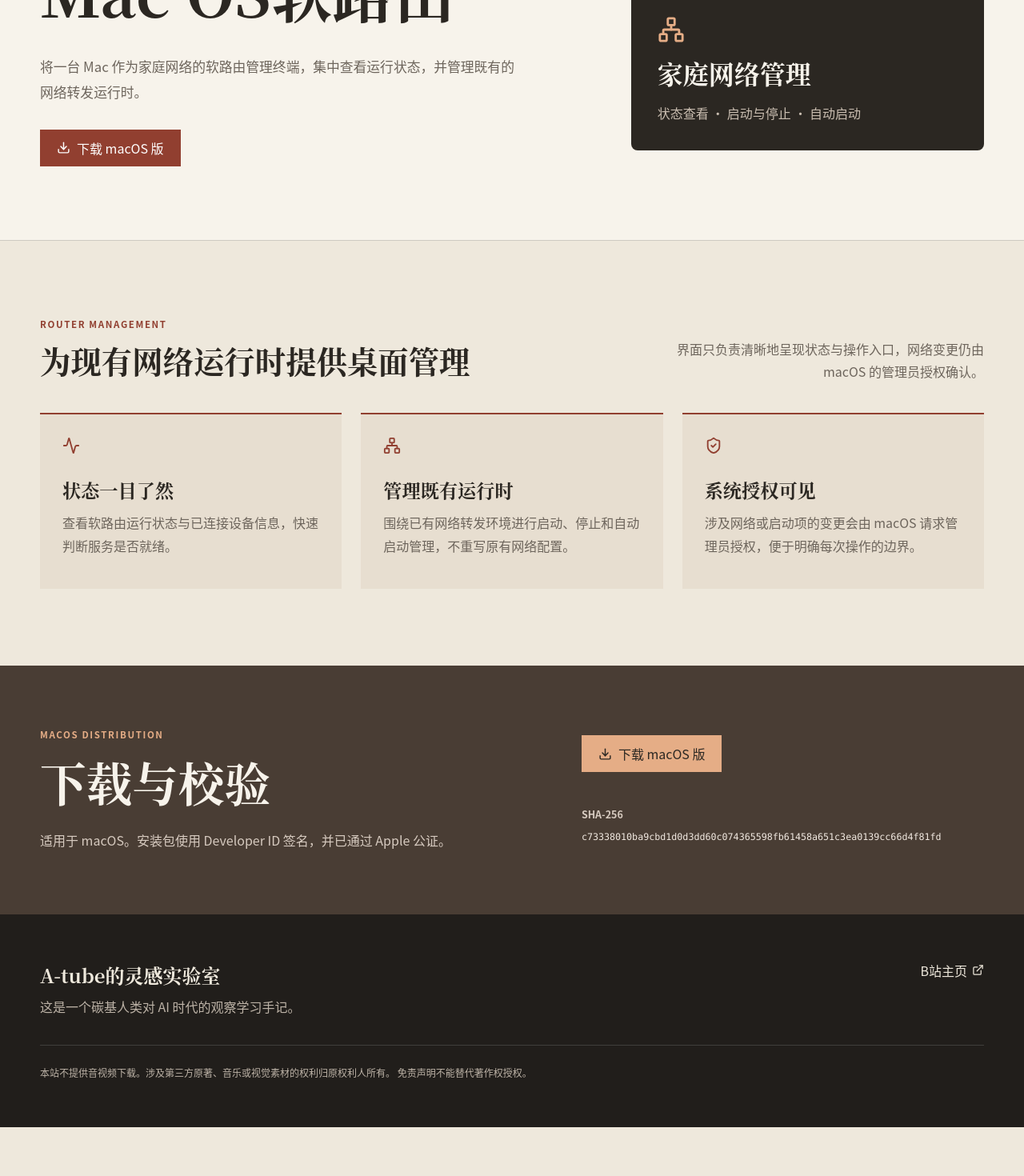
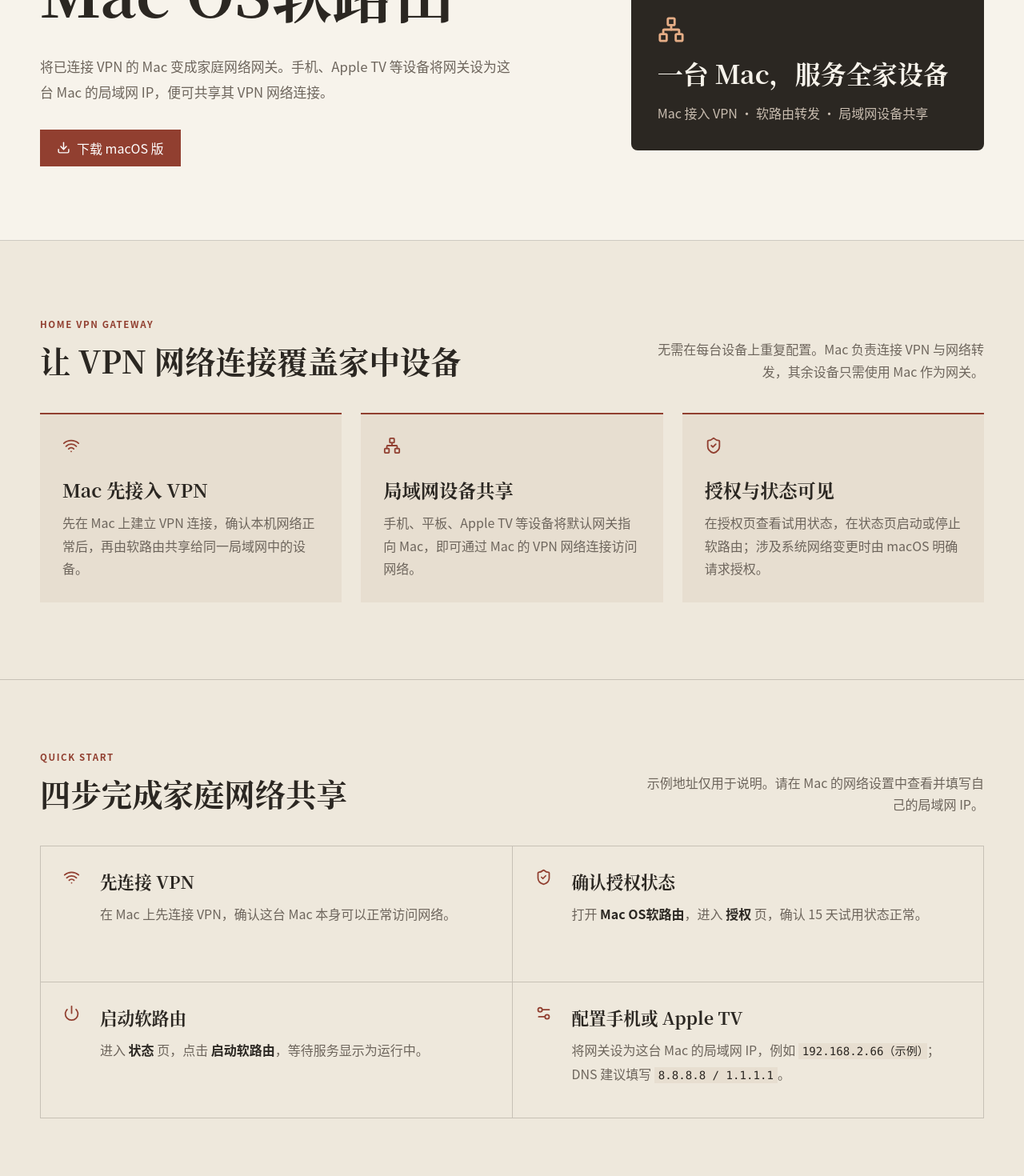
Before and after one commit to C6CL6/atube-lab, a React (Vite) app: page /router in a window 1280 px wide. Shown: the part 260-1730 px from the top of the page at 80% size. Before the commit the page ends 1669 px from the top, so only its background shows below. Built offline with nearby package versions, Linux system fonts and the light colour scheme.

Commit message:
Clarify VPN gateway setup and support

```diff
--- a/src/pages/RouterPage.tsx
+++ b/src/pages/RouterPage.tsx
@@ -1,4 +1,4 @@
-import { Activity, Download, Network, ShieldCheck } from "lucide-react";
+import { Activity, Download, Network, Power, Settings2, ShieldCheck, Wifi } from "lucide-react";
 import { SiteFooter } from "../components/SiteFooter";
 import { SiteHeader } from "../components/SiteHeader";
 
@@ -15,7 +15,7 @@
               <p className="eyeline">HOME NETWORK · MACOS</p>
               <h1>Mac OS软路由</h1>
               <p className="router-hero__intro">
-                将一台 Mac 作为家庭网络的软路由管理终端，集中查看运行状态，并管理既有的网络转发运行时。
+                将已连接 VPN 的 Mac 变成家庭网络网关。手机、Apple TV 等设备将网关设为这台 Mac 的局域网 IP，便可共享其 VPN 网络连接。
               </p>
               <a className="button button--primary" href="/downloads/Mac-OS软路由.dmg" download>
                 <Download size={17} aria-hidden="true" /> 下载 macOS 版
@@ -23,33 +23,63 @@
             </div>
             <div className="router-status" aria-label="软路由状态概览">
               <Network size={34} aria-hidden="true" />
-              <strong>家庭网络管理</strong>
-              <span>状态查看 · 启动与停止 · 自动启动</span>
+              <strong>一台 Mac，服务全家设备</strong>
+              <span>Mac 接入 VPN · 软路由转发 · 局域网设备共享</span>
             </div>
           </div>
         </section>
 
         <section className="section page-shell">
           <header className="section-heading">
-            <div><p className="eyeline">ROUTER MANAGEMENT</p><h2>为现有网络运行时提供桌面管理</h2></div>
-            <p>界面只负责清晰地呈现状态与操作入口，网络变更仍由 macOS 的管理员授权确认。</p>
+            <div><p className="eyeline">HOME VPN GATEWAY</p><h2>让 VPN 网络连接覆盖家中设备</h2></div>
+            <p>无需在每台设备上重复配置。Mac 负责连接 VPN 与网络转发，其余设备只需使用 Mac 作为网关。</p>
           </header>
           <div className="router-feature-grid">
             <article>
-              <Activity size={22} aria-hidden="true" />
-              <h3>状态一目了然</h3>
-              <p>查看软路由运行状态与已连接设备信息，快速判断服务是否就绪。</p>
+              <Wifi size={22} aria-hidden="true" />
+              <h3>Mac 先接入 VPN</h3>
+              <p>先在 Mac 上建立 VPN 连接，确认本机网络正常后，再由软路由共享给同一局域网中的设备。</p>
             </article>
             <article>
               <Network size={22} aria-hidden="true" />
-              <h3>管理既有运行时</h3>
-              <p>围绕已有网络转发环境进行启动、停止和自动启动管理，不重写原有网络配置。</p>
+              <h3>局域网设备共享</h3>
+              <p>手机、平板、Apple TV 等设备将默认网关指向 Mac，即可通过 Mac 的 VPN 网络连接访问网络。</p>
             </article>
             <article>
               <ShieldCheck size={22} aria-hidden="true" />
-              <h3>系统授权可见</h3>
-              <p>涉及网络或启动项的变更会由 macOS 请求管理员授权，便于明确每次操作的边界。</p>
+              <h3>授权与状态可见</h3>
+              <p>在授权页查看试用状态，在状态页启动或停止软路由；涉及系统网络变更时由 macOS 明确请求授权。</p>
             </article>
+          </div>
+        </section>
+
+        <section className="router-setup">
+          <div className="page-shell">
+            <header className="section-heading">
+              <div><p className="eyeline">QUICK START</p><h2>四步完成家庭网络共享</h2></div>
+              <p>示例地址仅用于说明。请在 Mac 的网络设置中查看并填写自己的局域网 IP。</p>
+            </header>
+            <ol className="router-setup__steps">
+              <li>
+                <Wifi size={21} aria-hidden="true" />
+                <div><strong>先连接 VPN</strong><p>在 Mac 上先连接 VPN，确认这台 Mac 本身可以正常访问网络。</p></div>
+              </li>
+              <li>
+                <ShieldCheck size={21} aria-hidden="true" />
+                <div><strong>确认授权状态</strong><p>打开 <b>Mac OS软路由</b>，进入 <b>授权</b> 页，确认 15 天试用状态正常。</p></div>
+              </li>
+              <li>
+                <Power size={21} aria-hidden="true" />
+                <div><strong>启动软路由</strong><p>进入 <b>状态</b> 页，点击 <b>启动软路由</b>，等待服务显示为运行中。</p></div>
+              </li>
+              <li>
+                <Settings2 size={21} aria-hidden="true" />
+                <div>
+                  <strong>配置手机或 Apple TV</strong>
+                  <p>将网关设为这台 Mac 的局域网 IP，例如 <code>192.168.2.66（示例）</code>；DNS 建议填写 <code>8.8.8.8 / 1.1.1.1</code>。</p>
+                </div>
+              </li>
+            </ol>
           </div>
         </section>
 
@@ -64,6 +94,10 @@
               <a className="button button--primary" href="/downloads/Mac-OS软路由.dmg" download>
                 <Download size={17} aria-hidden="true" /> 下载 macOS 版
               </a>
+              <p className="router-download__support">
+                <strong>测试期间免费使用</strong>
+                <span>使用中如有任何问题，请联系作者 <a href="mailto:zhenlu139@gmail.com">zhenlu139@gmail.com</a>。</span>
+              </p>
               <p><strong>SHA-256</strong><code>{checksum}</code></p>
             </div>
           </div>
--- a/src/styles.css
+++ b/src/styles.css
@@ -308,6 +308,14 @@
 .router-feature-grid svg { color: var(--red); }
 .router-feature-grid h3 { margin: 22px 0 10px; font-family: var(--serif); font-size: 1.45rem; }
 .router-feature-grid p { margin: 0; color: var(--muted); line-height: 1.8; }
+.router-setup { padding-block: 88px; border-top: 1px solid var(--line); background: var(--paper); }
+.router-setup__steps { display: grid; grid-template-columns: repeat(2, minmax(0, 1fr)); gap: 0; margin: 0; padding: 0; list-style: none; border-top: 1px solid var(--line); border-left: 1px solid var(--line); }
+.router-setup__steps li { display: grid; grid-template-columns: 30px minmax(0, 1fr); gap: 16px; min-height: 170px; padding: 28px; border-right: 1px solid var(--line); border-bottom: 1px solid var(--line); }
+.router-setup__steps svg { color: var(--red); }
+.router-setup__steps strong { font-family: var(--serif); font-size: 1.35rem; font-weight: 600; }
+.router-setup__steps p { margin: 11px 0 0; color: var(--muted); line-height: 1.8; }
+.router-setup__steps b { color: var(--ink); font-weight: 650; }
+.router-setup__steps code { padding: 2px 5px; background: #e7ded0; color: var(--ink); font-family: ui-monospace, SFMono-Regular, Menlo, monospace; font-size: .88em; }
 .router-download { padding-block: 78px; background: var(--walnut); color: var(--ivory); }
 .router-download .eyeline { color: #e5ad86; }
 .router-download__inner { display: grid; grid-template-columns: minmax(0, 1fr) minmax(300px, .8fr); gap: 48px; align-items: center; }
@@ -316,6 +324,9 @@
 .router-download__details { display: grid; gap: 24px; justify-items: start; }
 .router-download__details .button { border-color: #e5ad86; background: #e5ad86; color: var(--ink); }
 .router-download__details p { display: grid; gap: 7px; margin: 0; color: #d7cbc0; font-size: .78rem; }
+.router-download__details .router-download__support { gap: 8px; padding: 16px 18px; border-left: 3px solid #e5ad86; background: rgba(255, 255, 255, .08); color: #f1e9e1; font-size: .92rem; line-height: 1.65; }
+.router-download__support strong { color: #e5ad86; font-family: var(--serif); font-size: 1.2rem; font-weight: 600; }
+.router-download__support a { color: #f1e9e1; text-decoration-color: #e5ad86; text-underline-offset: 3px; }
 .router-download__details code { max-width: 100%; overflow-wrap: anywhere; color: #f1e9e1; font-family: ui-monospace, SFMono-Regular, Menlo, monospace; font-size: .73rem; line-height: 1.6; }
 
 .router-entry { padding-block: 58px; border-top: 1px solid var(--line); background: #d5c7b3; }
@@ -563,6 +574,8 @@
   .story-panel { min-height: 0; }
   .learning-entry__inner, .learning-bilibili, .sudoku-entry__inner, .router-entry__inner { grid-template-columns: 1fr; justify-items: start; }
   .router-feature-grid { grid-template-columns: 1fr; }
+  .router-setup { padding-block: 62px; }
+  .router-setup__steps { grid-template-columns: 1fr; }
   .router-hero { padding-block: 56px; }
   .router-download { padding-block: 62px; }
   .learning-resource { grid-template-columns: 1fr; gap: 8px; padding: 22px 0; }
```
Also changed, not shown: 1 other file (tests, documents, lock files or other folders).
